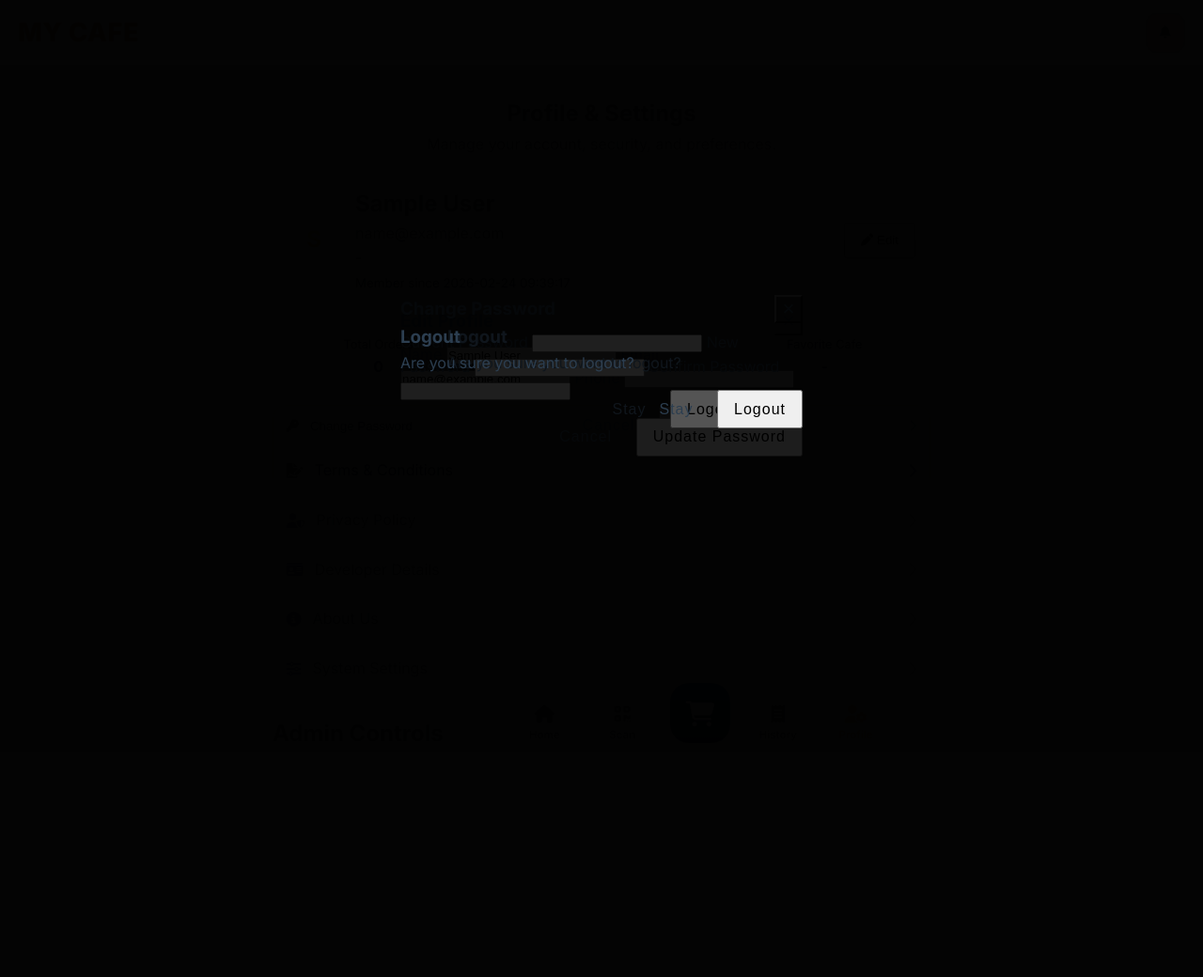
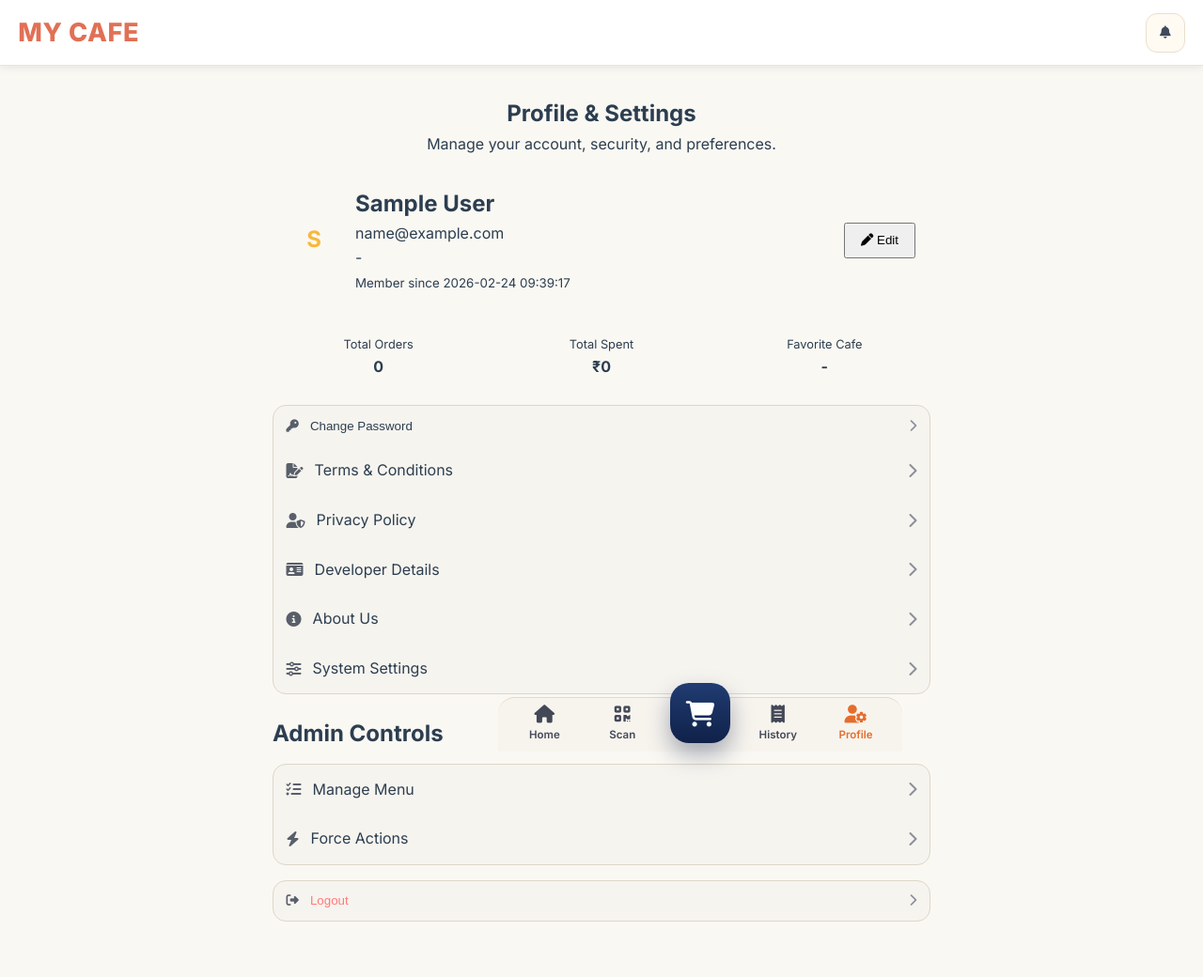
Before and after one commit to mycook-droid/my-cafe-web, a Flask app: page /profile in a window 1280 px wide. Shown: the top 1040 px of the page at 94% size. Before the commit the page ends 485 px from the top, so only its background shows below. Run offline with Flask 3, Linux system fonts and the light colour scheme; the visitor is signed in with stand-in values (Sample User, id 1); data comes from the database, SQL or seed files in the repository; data that the repository does not hold is empty.

Commit message:
Fix hidden logout/profile modals so Stay closes correctly

```diff
--- a/templates/base.html
+++ b/templates/base.html
@@ -495,6 +495,7 @@
         const style = document.createElement('style');
         style.textContent = `
     .app-modal { position: fixed; inset: 0; background: rgba(0,0,0,.65); display: flex; align-items: center; justify-content: center; z-index: 2100; padding: 1rem; }
+    .app-modal[hidden] { display: none !important; }
     .app-modal-dialog { width: min(340px,100%); background: var(--bg-2); border: 1px solid var(--border); border-radius: 14px; padding: 1rem; }
     .modal-actions { display:flex; justify-content:flex-end; gap:.6rem; margin-top:1rem; }
     .modal-actions button { width:auto; padding:.55rem .9rem; letter-spacing:1px; font-size:16px; }
--- a/templates/profile.html
+++ b/templates/profile.html
@@ -109,6 +109,7 @@
 .settings-row{display:flex;align-items:center;gap:.75rem;width:100%;background:transparent;border:0;color:inherit;text-decoration:none;padding:.85rem}
 .settings-row i:last-child{margin-left:auto}.settings-row.danger{color:#ff7a7a}
 .app-modal{position:fixed;inset:0;background:rgba(0,0,0,.65);display:flex;align-items:center;justify-content:center;padding:1rem;z-index:2000}
+.app-modal[hidden]{display:none !important}
 .app-modal-dialog{width:min(460px,100%);background:var(--bg-2);border:1px solid var(--border);border-radius:14px;padding:1rem}
 .app-modal-dialog.compact{width:min(360px,100%)}
 .modal-head{display:flex;justify-content:space-between;align-items:center;margin-bottom:.5rem}
```
